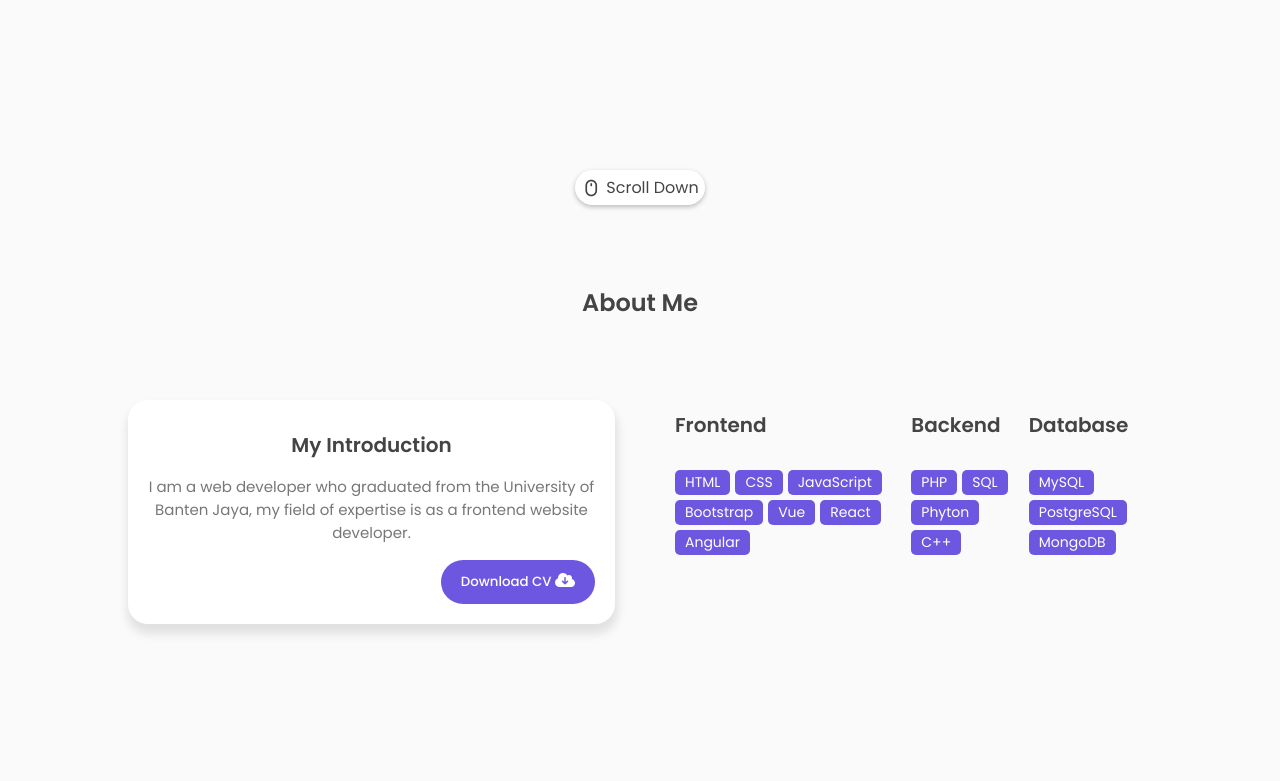
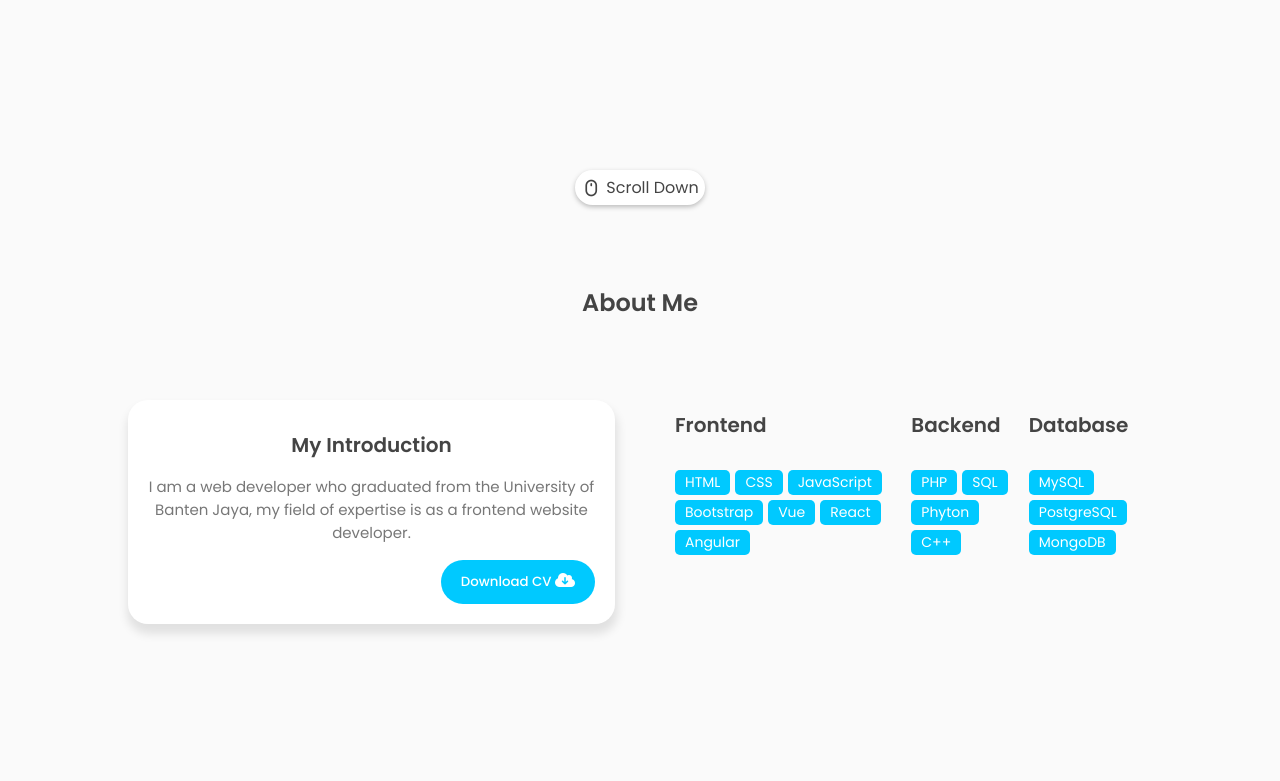
Before and after one commit to yt-bads/aisyah-portofolio, a plain HTML site: page index.html in a window 1280 px wide. Shown: the part 595-1376 px from the top of the page. Drawn offline with nearby package versions, Linux system fonts and the light colour scheme.

Commit message:
style.css

```diff
--- a/style.css
+++ b/style.css
@@ -9,11 +9,11 @@
     --second-text-color: rgb(68, 68, 68);
     --third-text-color: rgb(30, 159, 171);
 
-    --first-color: rgb(110, 87, 224);
-    --hover-first-color: rgb(40, 91, 212);
+    --first-color: rgb(0, 201, 255);
+    --hover-first-color: rgb(30, 159, 171);
 
     --second-color: rgb(0, 201, 255);
-    --third-color: rgb(192, 166, 49);
+    --third-color: rgb(30, 159, 171);
     --shadow-color: rgba(0, 0, 0, 0.1);
 
 }
```
